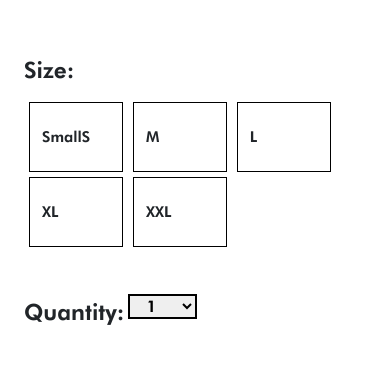
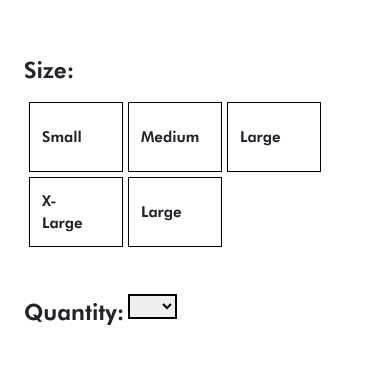
Before and after one commit to Haru-hue/Bridgeton, a website: page shirt.html in a window 390 px wide. Shown: the part 873-1240 px from the top of the page. Drawn offline with nearby package versions, Linux system fonts and the light colour scheme.

Commit message:
Moved from JQuery to VanillaJS

```diff
--- a/js/main.js
+++ b/js/main.js
@@ -1,16 +1,5 @@
-
-// To append 1 to 30 to the select
-$(document).ready(function(){
-    var select = $(".quan");
-    for (i=1;i<=30;i++){
-        select.append($('<option></option>').val(i).html(i))
-    }
-
-
-
-    //Changing background images
+//Change image on click
 const thumbnails = document.querySelectorAll(".view > div");
-
   const setBackground = function(event) {
   const mainImage = document.getElementById("slider");
   if (event.target && event.target.dataset.image) {
@@ -22,36 +11,59 @@ $(document).ready(function(){
   thumbnail.addEventListener("click", setBackground);
 }
 
-  // Changing the option to buttons
-    $(".sizes option").unwrap().each(function() {
-      var btn = $('<button class = "btn btn-option">' + $(this).text() + '</button>')
-      $(this).replaceWith(btn)
+//unwraps the select option
+function unwrap(elems) {
+  elems = 'length' in elems ? elems : [elems];
+  for (var i = 0; i < elems.length; i++) {
+      var elem        = elems[i];
+      var parent      = elem.parentNode;
+      var grandparent = parent.parentNode;
+
+      grandparent.insertBefore(elem, parent);
+
+      if (parent.children.length === 0)
+          grandparent.removeChild(parent);
+  }
+}
+
+var option = document.querySelectorAll(".sizes option")
+unwrap(option);
+
+//Making the unwrapped class buttons
+var button = document.querySelectorAll("#buttonsize option")
+button.forEach(item => {
+  let btn = document.createElement("button")
+  btn.innerHTML = item.textContent
+  item.parentNode.replaceChild(btn, item);
 })
 
-  $(document).on('click', '.btn-option', function() {
-    var text = $(this).text()
-    alert(text)
-    $(".btn-option").removeClass("on");
-    $(this).addClass("on");
-
-    var innerWidth = $("body").innerWidth()
-    if(innerWidth < 768) {
-
-
-      if(text === "S") {
-        $("#desc span").text("Small")
-      } else if (text === "M") {
-        $("#desc span").text("Medium")
-      } else if (text === "L") {
-        $("#desc span").text("Large")
-      } else if (text === "XL") {
-        $("#desc span").text("X-Large")
-      } else if (text === "XXL") {
-        $("#desc span").text("XX-Large")
-      }
-    } else {
-      $("desc span").remove()
+//Setting the attributes to the class
+var newb = document.querySelectorAll("#buttonsize button")
+for(var i = 0;i < newb.length; ++i) {
+  newb[i].setAttribute("class", "btn btn-option")
 }
 
+newb.forEach( (btClickEv,_,buttons) =>  {
+  btClickEv.onclick = () =>
+    buttons.forEach(bt=>bt.classList.toggle('on',bt===btClickEv))
 })
-});
+
+function append () {
+  if(window.innerWidth < 768) {
+    var arSizes = ["Small", "Medium", "Large", "X-Large", "Large", "XX-Large"]
+    for(var i = 0; i <= arSizes.length; i++) {
+      newb[i].textContent = arSizes[i]
+    }
+  }
+}
+
+window.addEventListener('resize', append())
+
+var select = document.querySelector(".quan")
+var contents
+
+for(var i=1; i<=30;i++) {
+  contents+= "<option>" + i + "</option>"
+}
+
+select.innerHTML = contents
--- a/scss/_responsive.scss
+++ b/scss/_responsive.scss
@@ -26,10 +26,6 @@
         font-size: 15px;
         padding-right: 5rem;
         border-radius: unset;
-    }
-
-    .shirt .btn-option:nth-child(1)::before {
-        content: "Small";
     }
 }
 
```
Also changed, not shown: css/main.css, 1 other file. Lines whose indentation alone changed are shown as unchanged.
